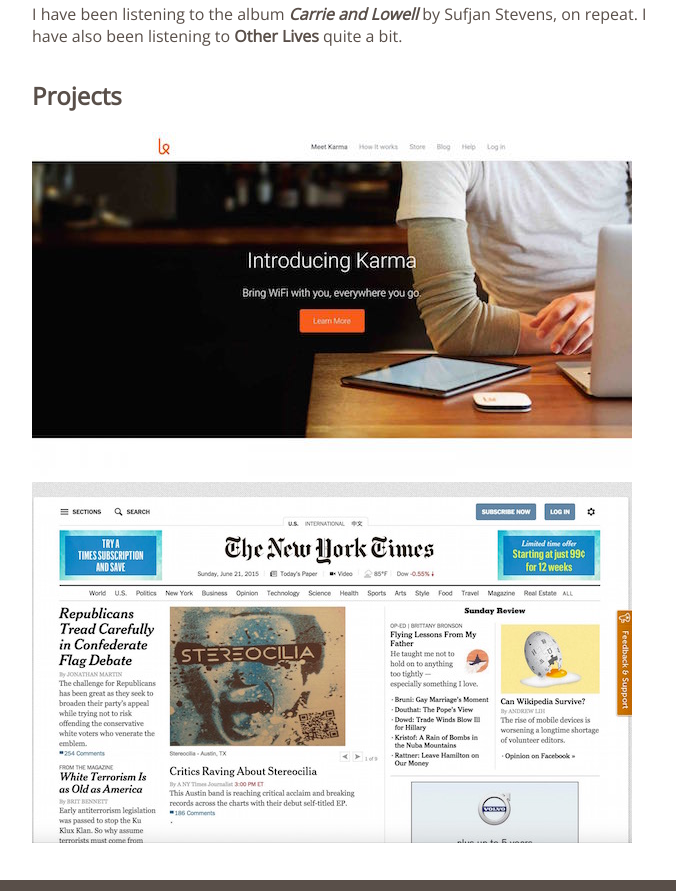
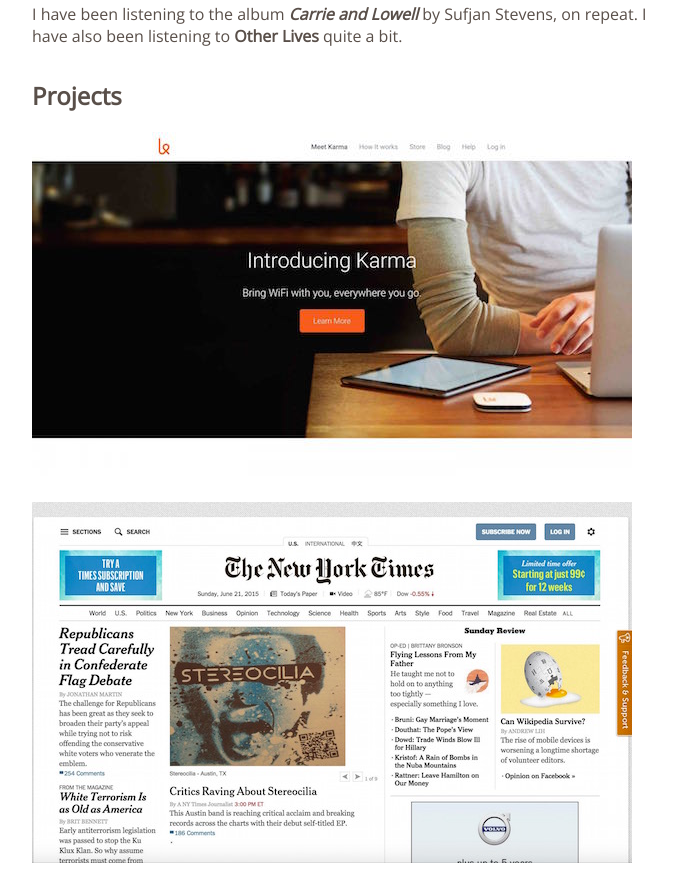
Before and after one commit to koberlag/kevin-oberlag-portfolio, a plain HTML site: page index.html in a window 1280 px wide. Shown: the part 1550-2441 px from the top of the page, without its empty margins (288-964 px from the left). Drawn offline with nearby package versions, Linux system fonts and the light colour scheme; a web font is replaced by a local one.

```diff
--- a/css/styles.css
+++ b/css/styles.css
@@ -137,6 +137,7 @@
 
 .projects-section img
 {
-max-width:100%;
-height:auto;"
+  max-width:100%;
+  height:auto;
+  margin-bottom:1.25em;
 }
```
Also changed, not shown: favicon.ico (added).
